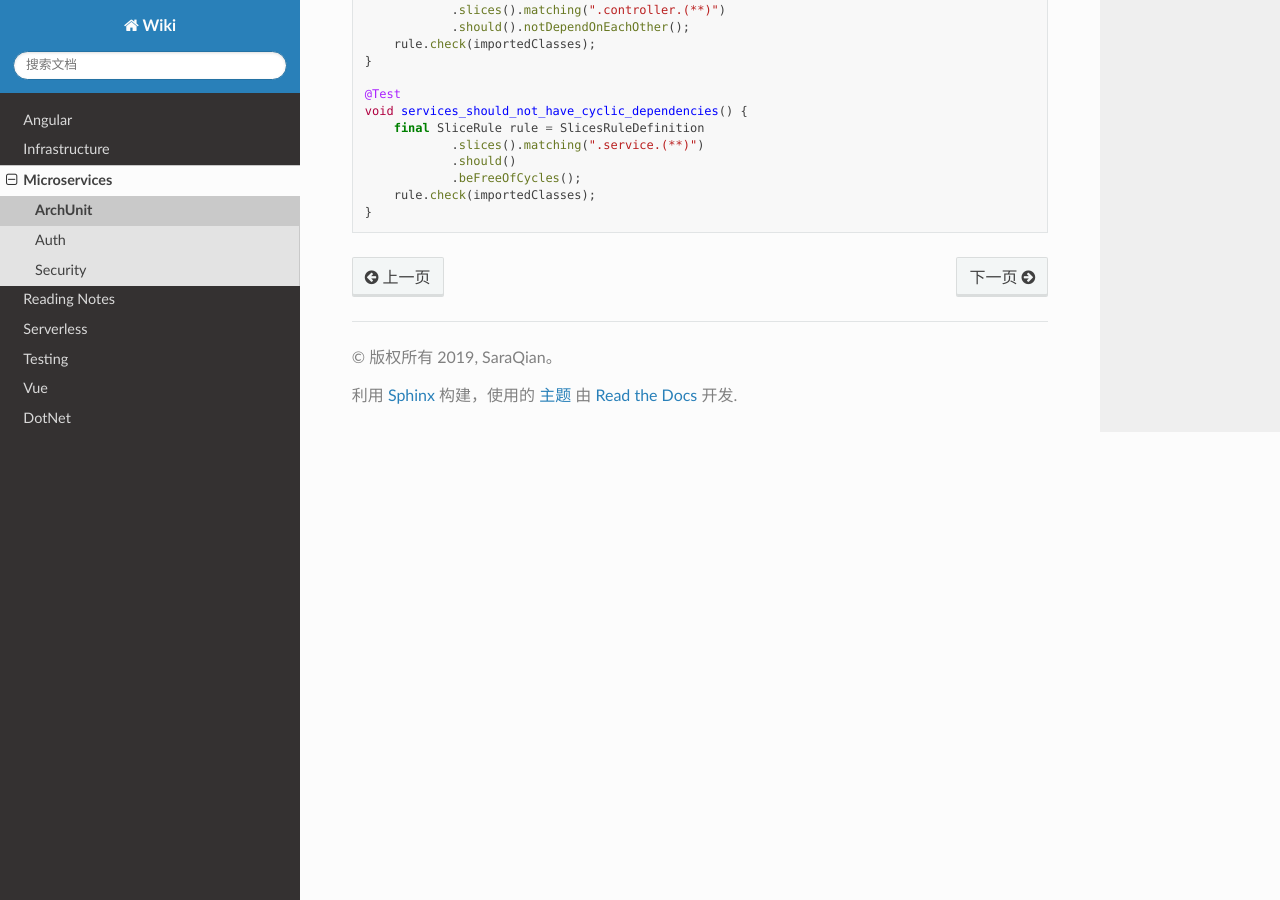
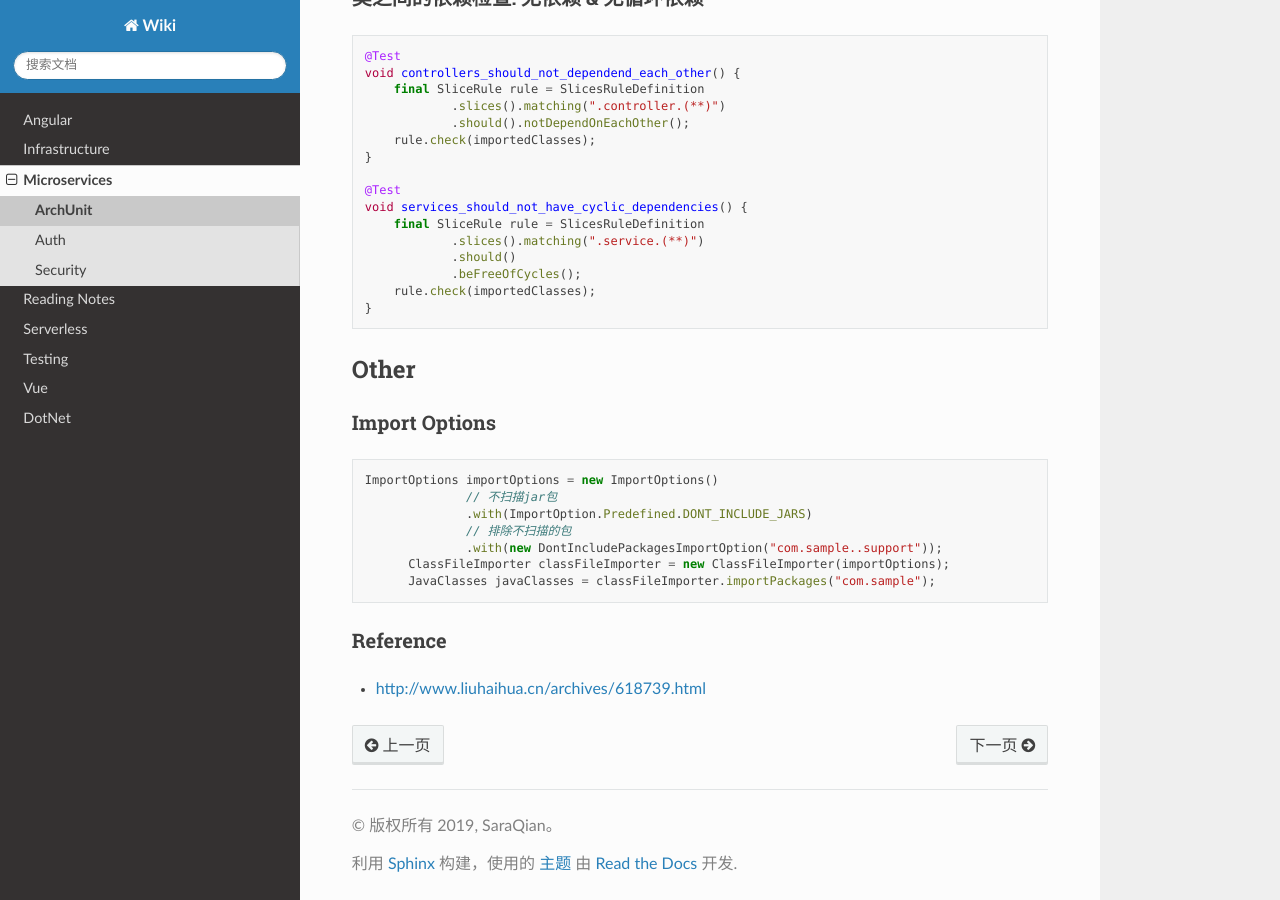
Before and after one commit to abigail830/Sphinx_wiki, a Sphinx documentation site: the page built from source/Microservices/ArchUnit.rst, in a window 1280 px wide and 900 px high, scrolled down 2058 px. Built offline with Sphinx 7.4.7 and the Read the Docs theme 2.0.0, drawn with Linux system fonts in a browser that asks for light colours; some of the changed text lies outside the part shown.

Commit message:
Update ArchUnit.rst

```diff
--- a/source/Microservices/ArchUnit.rst
+++ b/source/Microservices/ArchUnit.rst
@@ -1,5 +1,9 @@
 ArchUnit
 ==============
+
+* `Dependency`_
+* `Test case`_
+* `Other`_
 
 Dependency
 ----------------
@@ -116,4 +120,27 @@ Test case
         rule.check(importedClasses);
     }
 
+
+Other
+----------
+
+Import Options
+^^^^^^^^^^^^^^^^^^^^
+
+.. code-block:: java
+
+  ImportOptions importOptions = new ImportOptions()
+                // 不扫描jar包
+                .with(ImportOption.Predefined.DONT_INCLUDE_JARS)
+                // 排除不扫描的包
+                .with(new DontIncludePackagesImportOption("com.sample..support"));
+        ClassFileImporter classFileImporter = new ClassFileImporter(importOptions);
+        JavaClasses javaClasses = classFileImporter.importPackages("com.sample");
+
+
+Reference
+^^^^^^^^^^^^^^
+* http://www.liuhaihua.cn/archives/618739.html
+
+
 .. index:: ArchUnit
```
